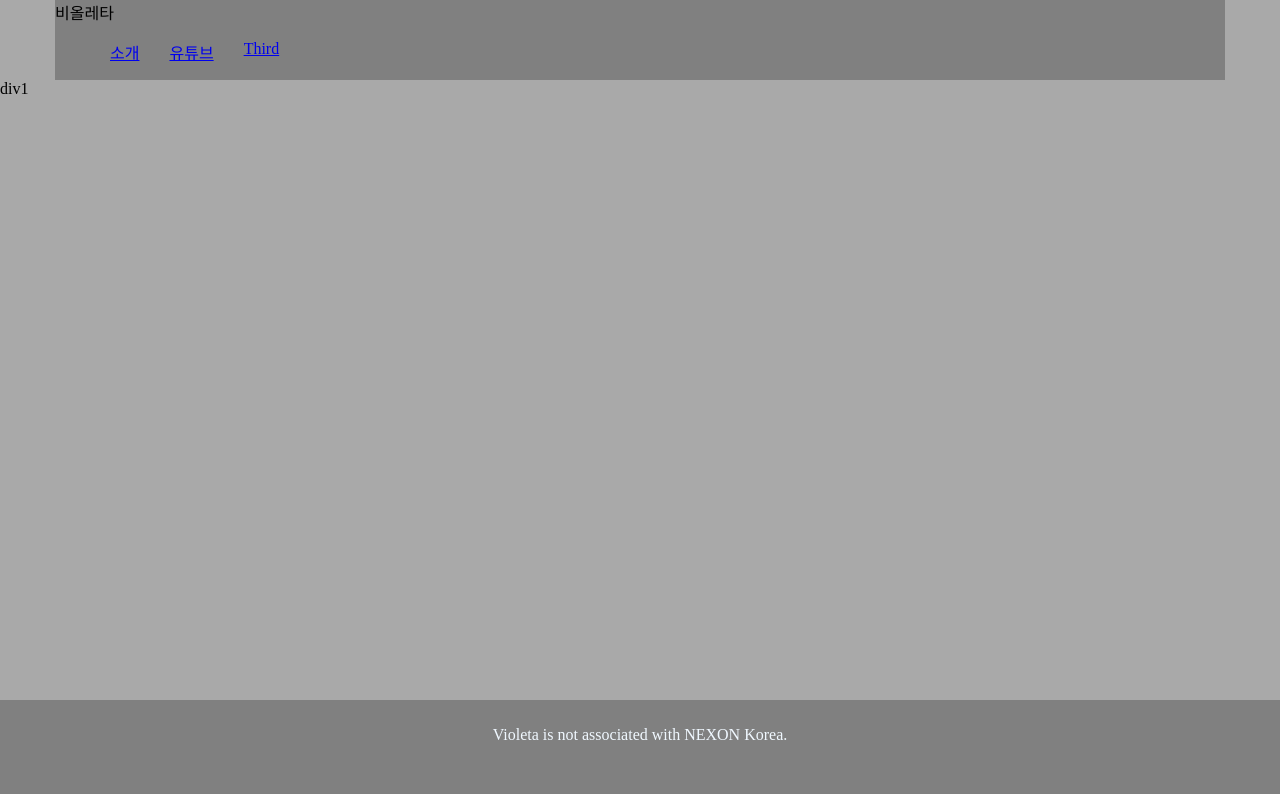
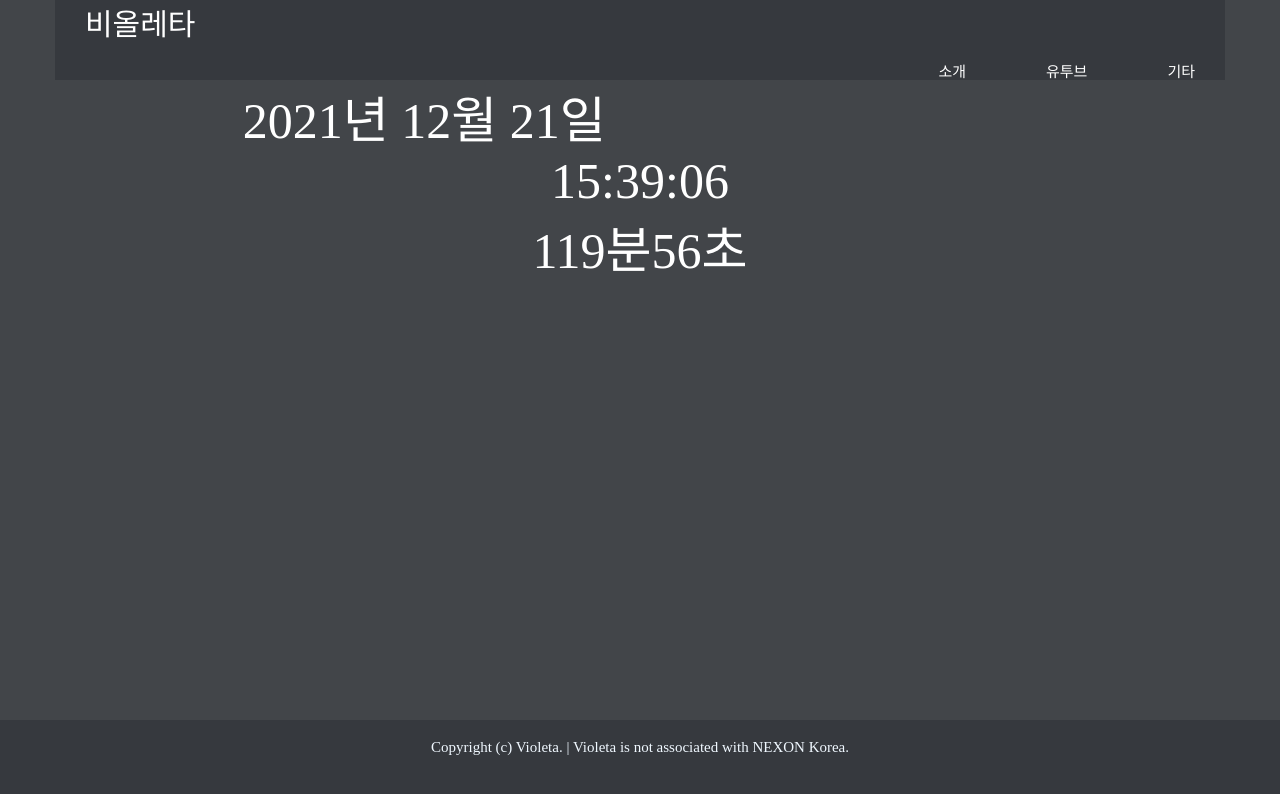
Before and after one commit to memoday/violeta, a plain HTML site: page main.html in a window 1280 px wide. Drawn offline with Linux system fonts and the light colour scheme.

Commit message:
organized, date+timer.js added

```diff
--- /dev/null
+++ b/date.css
@@ -0,0 +1,6 @@
+.date{
+    text-align: center;
+    color: white;
+    font-size: 50px;
+
+}
--- /dev/null
+++ b/date.js
@@ -0,0 +1,22 @@
+function setClock(){
+    var dateInfo = new Date();
+    var hour = modifyNumber(dateInfo.getHours());
+    var min = modifyNumber(dateInfo.getMinutes());
+    var sec = modifyNumber(dateInfo.getSeconds());
+    var year = dateInfo.getFullYear();
+    var month = dateInfo.getMonth()+1; //monthIndex를 반환해주기 때문에 1을 더해준다.
+    var date = dateInfo.getDate();
+    document.getElementById("time").innerHTML = hour + ":" + min  + ":" + sec;
+    document.getElementById("date").innerHTML = year + "년 " + month + "월 " + date + "일";
+}
+function modifyNumber(time){
+    if(parseInt(time)<10){
+        return "0"+ time;
+    }
+    else
+        return time;
+}
+window.onload = function(){
+    setClock();
+    setInterval(setClock,1000); //1초마다 setClock 함수 실행
+}
--- a/main.css
+++ b/main.css
@@ -1,55 +1,65 @@
 #bodywrap {margin: 0 auto;}
 
 html, body {
-    background-color: darkgray;
+    background-color: #424549;
     margin: auto;
     height: 100%;
-    padding: 0;
+    padding: 0px;
 }
 
 .header {
     width: 1170px;
     height: 80px;
-    margin: 0 auto;
-    padding: 0;
+    margin: 0px auto;
+    padding: 0px;
     position: relative;
-	background: gray;
+	background: #36393e;
+}
+
+
+.violetaLogo {
+    margin-left: 30px;
+    font-size: 30px;
+    vertical-align: middle;
+    color: white;
 }
 
 .menu {
-
+    float: right;
 }
 
 .menu ul {
-    list-style: none;
-    padding-left: 0px;
+    padding-right: 0px;
+
 }
 
 .menu li {
     float: left;
     list-style: none;
     padding-left: 0px;
-
+    font-size: 15px;
 }
 
 .menu a{
-    padding: 0 15px;
+    padding: 0 30px 0 50px;
     display: block;
+    color: white;
+    text-decoration-line: none;
 }
 
 footer{
-    background-color: gray;
-    height: 100px;
-    bottom: 0;
+    background-color: #36393e;
+    height: 80px;
+    bottom: 0px;
     width: 100%;
     position: absolute;
 }
 
 .footerText{
     color: aliceblue;
-    font-size: 22;
+    font-size: 15px;
     text-align: center;
-    padding-top: 2%;
+    padding-top: 1.5%;
 }
 
 #body-wrapper {
--- a/main.html
+++ b/main.html
@@ -4,28 +4,34 @@
     <meta charset="UTF-8">
     <meta name="viewport" content="width=device-width, initial-scale=1.0">
     <link rel="stylesheet" href="main.css">
+    <link rel="stylesheet" href="date.css">
+    <script src="date.js"></script>
+    <script src="timer.js"></script>
+
     <title>재획타이머 - 비올레타</title>
 </head>
 <body>
     <div class="header">
-        비올레타
+        <a class="violetaLogo">비올레타</a>
         <nav>
             <ul class="menu">
                 <li><a href="#">소개</a></li>
-                <li><a href="#">유튜브</a></li>
-                <li><a href="#">Third</a></li>
+                <li><a href="https://www.youtube.com/c/비올레타" target="_blank">유투브</a></li>
+                <li><a href="#">기타</a></li>
             </ul>
         </nav>
 	</div>
 <div class="body-wrapper">
     <div class="body-content">
-    <div class="div1">
-        div1
+    <div class="date">
+        <div id="date" class="date"></div>
+        <div id="time" class="time"></div>
+        <div id='timer' class='timer'></div>
     </div>
 
 
     <footer class="footer">
-        <div class="footerText">Violeta is not associated with NEXON Korea.</div>
+        <div class="footerText">Copyright (c) Violeta. | Violeta is not associated with NEXON Korea.</div>
     </footer>
 </div>
 </div>
--- /dev/null
+++ b/timer.js
@@ -0,0 +1,34 @@
+
+            var time = 7200; //기준시간 작성
+            var min = ""; //분
+            var sec = ""; //초
+
+            //setInterval(함수, 시간) : 주기적인 실행
+            var x = setInterval(function() {
+              //parseInt() : 정수를 반환
+              min = parseInt(time/60); //몫을 계산
+              sec = time%60; //나머지를 계산
+
+              document.getElementById("timer").innerHTML = min + "분" + sec + "초";
+              time--;
+
+              //타임아웃 시
+              if (time < 60) {
+                document.getElementById('box').style.backgroundColor = 'orange';
+              }
+              if (time < 55) {
+                document.getElementById('box').style.backgroundColor = 'black';
+              }
+              if (time < 30) {
+                document.getElementById('box').style.backgroundColor = 'red';
+              }
+              if (time < 25) {
+                document.getElementById('box').style.backgroundColor = 'black';
+              }
+              if (time < 0) {
+                clearInterval(x); //setInterval() 실행을 끝냄
+                document.getElementById("timer").innerHTML = "시간초과";
+                document.getElementById('box').style.backgroundColor = 'red';
+                setTimeout(timeout, 5000)
+              }
+            }, 1000);
```
